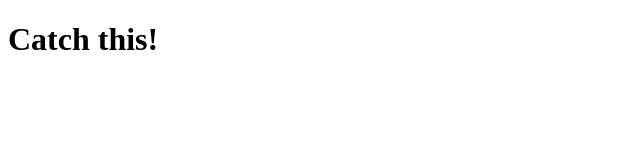
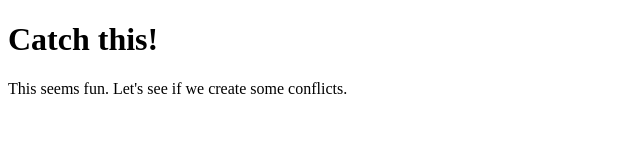
Before and after one commit to unlckydairyen/tryitagain, a plain HTML site: page index.html in a window 1280 px wide. Shown: the whole page, without its empty margins (0-640 px from the left). Drawn offline with Linux system fonts and the light colour scheme.

Commit message:
added p in body

```diff
--- a/index.html
+++ b/index.html
@@ -9,5 +9,6 @@
 </head>
 <body>
   <h1>Catch this!</h1>
+  <p>This seems fun. Let's see if we create some conflicts.</p>
 </body>
 </html>
```
